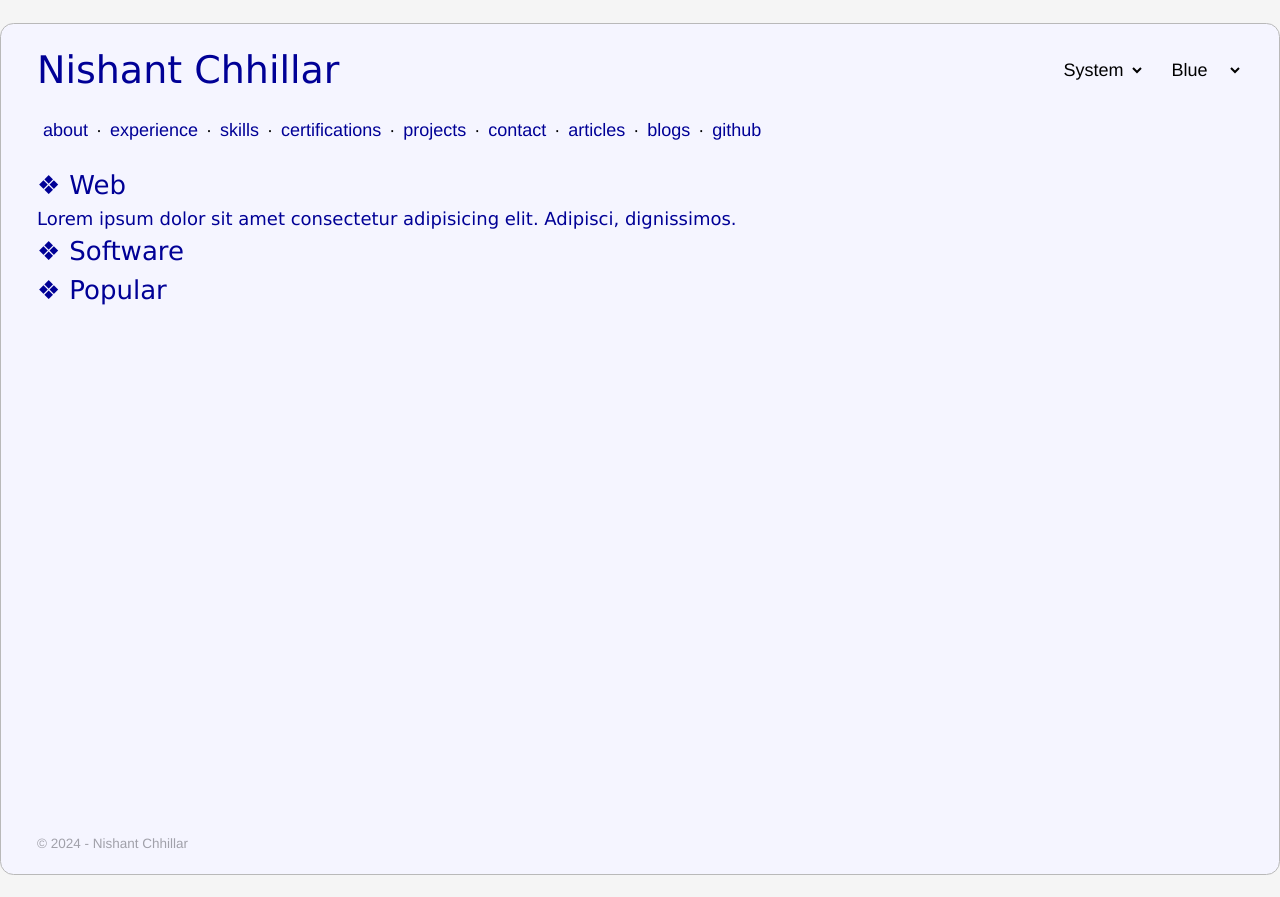
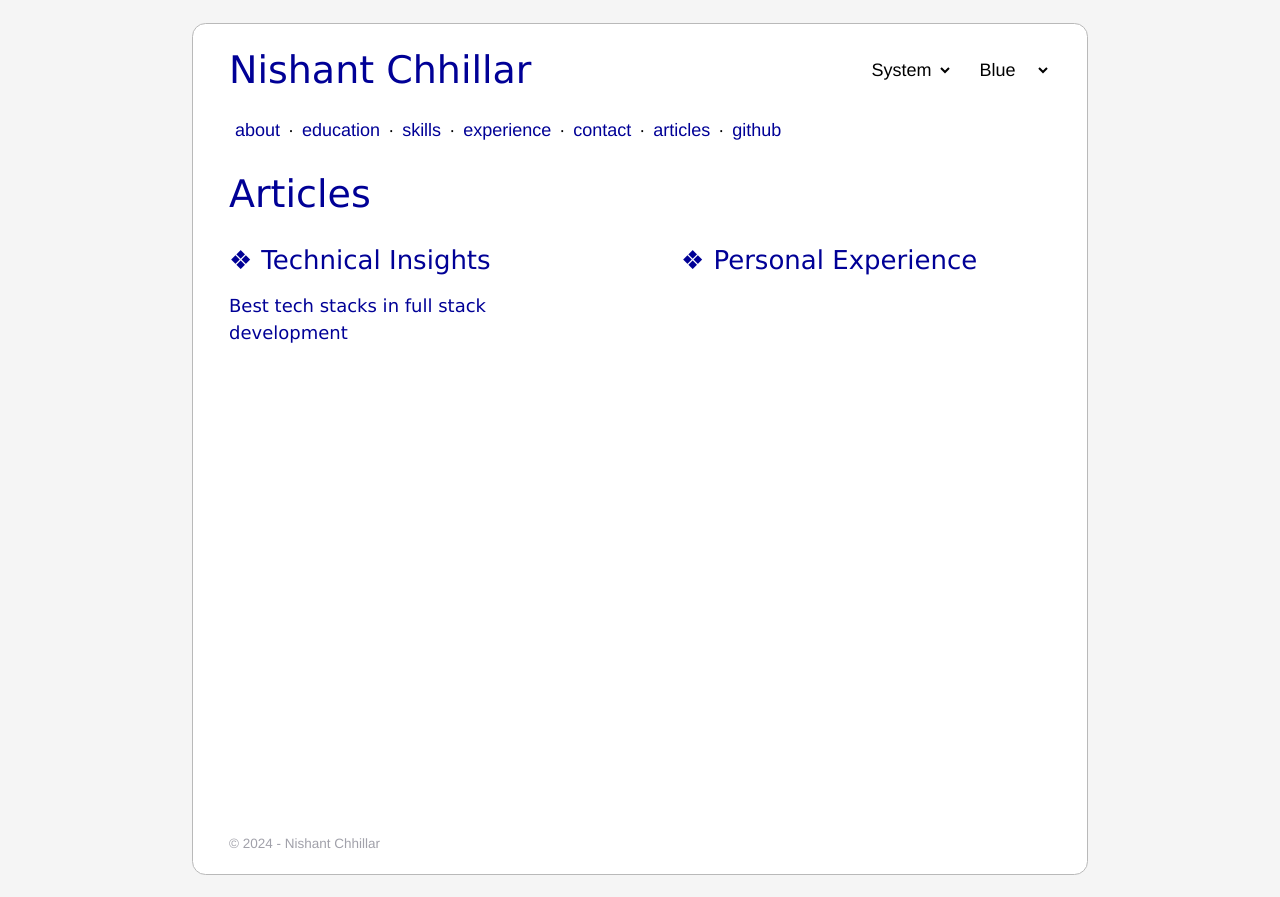
Before and after one commit to nchhillar2004/portfolio, a React (Vite) app: page /articles in a window 1280 px wide. Built offline with nearby package versions, Linux system fonts and the light colour scheme.

Commit message:
articles

```diff
--- a/src/App.tsx
+++ b/src/App.tsx
@@ -3,7 +3,7 @@ import ThemeSwitch from "./ThemeSwitch";
 import { Route, Routes, Link } from "react-router-dom";
 import HomeRoute from "./routes/HomeRoute";
 import ArticlesRoute from "./routes/ArticlesRoute";
-import BlogsRoute from "./routes/BlogsRoute";
+import ArticleId from "./routes/ArticleId";
 
 export default function App() {
     const localTheme = localStorage.getItem("themeColor");
@@ -48,29 +48,24 @@ export default function App() {
                     <nav>
                         <ul className="flex flex-wrap">
                             <li>
-                                <Link to="/#about">about</Link>
+                                <a href="/#about">about</a>
                             </li>
                             <div className="dot">&middot;</div>
                             <li>
-                                <Link to="/#experience">experience</Link>
+                                <a href="/#education">education</a>
                             </li>
                             <div className="dot">&middot;</div>
                             <li>
-                                <Link to="/#skills">skills</Link>
+                                <a href="/#skills">skills</a>
+                            </li>
+
+                            <div className="dot">&middot;</div>
+                            <li>
+                                <a href="/#experience">experience</a>
                             </li>
                             <div className="dot">&middot;</div>
                             <li>
-                                <Link to="/#certifications">
-                                    certifications
-                                </Link>
-                            </li>
-                            <div className="dot">&middot;</div>
-                            <li>
-                                <Link to="/#projects">projects</Link>
-                            </li>
-                            <div className="dot">&middot;</div>
-                            <li>
-                                <Link to="/#contact">contact</Link>
+                                <a href="/#contact">contact</a>
                             </li>
                             <div className="dot">&middot;</div>
                             <li>
@@ -78,11 +73,10 @@ export default function App() {
                             </li>
                             <div className="dot">&middot;</div>
                             <li>
-                                <Link to="/blogs">blogs</Link>
-                            </li>
-                            <div className="dot">&middot;</div>
-                            <li>
-                                <Link to="https://github.com/nchhillar2004/">
+                                <Link
+                                    to="https://github.com/nchhillar2004/"
+                                    target="_blank"
+                                >
                                     github
                                 </Link>
                             </li>
@@ -93,7 +87,10 @@ export default function App() {
                     <Routes>
                         <Route path="/" element={<HomeRoute />} />
                         <Route path="/articles" element={<ArticlesRoute />} />
-                        <Route path="/blogs" element={<BlogsRoute />} />
+                        <Route
+                            path="article/:articleId"
+                            element={<ArticleId />}
+                        />
                     </Routes>
                 </main>
                 <footer className="mt-5">
--- /dev/null
+++ b/src/data/articles.ts
@@ -0,0 +1,30 @@
+export const articles = {
+    insights: [
+        {
+            id: 1,
+            title: "Best tech stacks in full stack development",
+            content: "",
+            date: "",
+        },
+        {
+            id: 2,
+            title: "",
+            content: "",
+            date: "",
+        },
+    ],
+    experiences: [
+        {
+            id: 3,
+            title: "",
+            content: "",
+            date: "",
+        },
+        {
+            id: 4,
+            title: "",
+            content: "",
+            date: "",
+        },
+    ],
+};
--- a/src/index.css
+++ b/src/index.css
@@ -9,7 +9,7 @@
     .blue {
         --secondary-color: rgb(0, 0, 150);
         --hover-bg: rgb(200, 200, 255);
-        --container-bg: rgb(245, 245, 255);
+        --container-bg: rgb(255, 255, 255);
     }
     .red {
         --secondary-color: rgb(150, 0, 0);
@@ -31,7 +31,7 @@
     .blue {
         --secondary-color: rgb(100, 100, 255);
         --hover-bg: rgb(0, 0, 60);
-        --container-bg: rgb(0, 0, 5);
+        --container-bg: rgb(20, 20, 20);
     }
     .red {
         --secondary-color: rgb(255, 100, 100);
@@ -133,3 +133,43 @@ h4 > a:hover {
 .content p {
     margin-top: 12px;
 }
+
+.articles h4 > a:hover {
+    text-decoration: underline;
+}
+
+.article h4 {
+    margin-top: 12px;
+}
+
+.article p {
+    overflow: hidden;
+    display: -webkit-box;
+    -webkit-box-orient: vertical;
+    -webkit-line-clamp: 2;
+
+    font-size: 14px;
+    @screen md {
+        font-size: 15px;
+    }
+    @screen lg {
+        font-size: 16px;
+    }
+    color: grey;
+}
+
+.container{
+    width: 100%;
+    @screen md{
+        width: 80%;
+    }
+    @screen lg{
+        width: 80%;
+    }
+    @screen xl{
+        width: 70%;
+    }
+    @screen 2xl{
+        width: 60%;
+    }
+}
--- /dev/null
+++ b/src/routes/ArticleId.tsx
@@ -0,0 +1,17 @@
+import { useParams } from "react-router-dom";
+import { getArticleById } from "../utils/getArticleById";
+
+export default function ArticleId() {
+    let params = useParams();
+    const article = getArticleById(params.articleId);
+
+    return (
+        <div>
+            <h2>{article?.title}</h2>
+            <p>{article?.content}</p>
+            <small className="text-zinc-400 leading-none dark:text-zinc-600 text-xs">
+                Last updated: {article?.date}
+            </small>
+        </div>
+    );
+}
--- a/src/routes/ArticlesRoute.tsx
+++ b/src/routes/ArticlesRoute.tsx
@@ -1,11 +1,43 @@
+import { articles } from "../data/articles";
+
 export default function ArticlesRoute() {
     return (
         <div>
-            <h2><span className="mr-2 select-none">&#x2756;</span>Web</h2>
-            <h4><a href="/">Lorem ipsum dolor sit amet consectetur adipisicing elit. Adipisci, dignissimos.</a></h4>
-            <h2><span className="mr-2 select-none">&#x2756;</span>Software</h2>
-
-            <h2><span className="mr-2 select-none">&#x2756;</span>Popular</h2>
+            <h1>Articles</h1>
+            <div className="flex">
+                <div className="articles mt-4 w-full">
+                    <div className="flex justify-between lg:flex-row flex-col">
+                        <div className="lg:w-[45%]">
+                            <h2>
+                                <span className="mr-2 select-none">
+                                    &#x2756;
+                                </span>
+                                Technical Insights
+                            </h2>
+                            {articles.insights.map((article) => (
+                                <div className="article" key={article.id}>
+                                    <h4><a href={`article/${article.id}`}>{article.title}</a></h4>
+                                    <p>{article.content}</p>
+                                </div>
+                            ))}
+                        </div>
+                        <div className="lg:w-[45%]">
+                            <h2>
+                                <span className="mr-2 select-none">
+                                    &#x2756;
+                                </span>
+                                Personal Experience
+                            </h2>
+                            {articles.experiences.map((article) => (
+                                <div className="article" key={article.id}>
+                                    <h4>{article.title}</h4>
+                                    <p>{article.content}</p>
+                                </div>
+                            ))}
+                        </div>
+                    </div>
+                </div>
+            </div>
         </div>
     );
 }
--- a/src/routes/BlogsRoute.tsx
+++ /dev/null
@@ -1,10 +0,0 @@
-import React from "react";
-
-export default function BlogsRoute() {
-    return (
-        <div>
-            <h2><span className="mr-2 select-none">&#x2756;</span>Blogs</h2>
-            <h4><a href=""></a></h4>
-        </div>
-    );
-}
--- a/src/routes/HomeRoute.tsx
+++ b/src/routes/HomeRoute.tsx
@@ -6,7 +6,7 @@ export default function HomeRoute() {
         <>
             <div className="flex flex-wrap space-y-5">
                 <div className="flex w-full max-lg:space-y-5 lg:flex-row flex-col justify-between">
-                    <section className="lg:w-[45%] w-full">
+                    <section className="lg:w-[45%] w-full" id="about">
                         <h2>
                             <span className="mr-2 select-none">&#x2756;</span>
                             Welcome!
@@ -40,7 +40,7 @@ export default function HomeRoute() {
                             </p>
                         </div>
                     </section>
-                    <section className="lg:w-[45%] w-full">
+                    <section className="lg:w-[45%] w-full" id="education">
                         <h2>
                             <span className="mr-2 select-none">&#x2756;</span>
                             Education
@@ -66,7 +66,7 @@ export default function HomeRoute() {
                 </div>
 
                 <div className="flex w-full max-lg:space-y-5 lg:flex-row flex-col justify-between">
-                    <section className="lg:w-[45%] w-full">
+                    <section className="lg:w-[45%] w-full" id="skills">
                         <h2>
                             <span className="mr-2 select-none">&#x2756;</span>
                             Technical Skills
@@ -105,7 +105,7 @@ export default function HomeRoute() {
                             </p>
                         </div>
                     </section>
-                    <section className="lg:w-[45%] w-full">
+                    <section className="lg:w-[45%] w-full" id="experience">
                         <h2>
                             <span className="mr-2 select-none">&#x2756;</span>
                             Experience
@@ -153,16 +153,21 @@ export default function HomeRoute() {
                 </div>
 
                 <div className="flex w-full max-lg:space-y-5 lg:flex-row flex-col justify-between">
-                    <section className="lg:w-[45%] w-full">
+                    <section className="lg:w-[45%] w-full" id="projects">
                         <h2>
                             <span className="mr-2 select-none">&#x2756;</span>
                             Projects
                         </h2>
                         <div className="content">
-                            <p></p>
+                            <p>
+                                Q & A website like StackOverflow: Next.js,
+                                TypeScript, Next-Auth, JWT, MongoDB Atlas,
+                                Shadcn/ui
+                            </p>
+                            <p>Amazon Clone: MERN stack</p>
                         </div>
                     </section>
-                    <section className="lg:w-[45%] w-full">
+                    <section className="lg:w-[45%] w-full" id="contact">
                         <h2>
                             <span className="mr-2 select-none">&#x2756;</span>
                             Contact
--- /dev/null
+++ b/src/utils/getArticleById.ts
@@ -0,0 +1,12 @@
+import { articles } from "../data/articles";
+
+export function getArticleById(id: any) {
+    let intId = parseInt(id);
+    const insight = articles.insights.find((article) => article.id === intId);
+    if (insight) return insight;
+
+    const experience = articles.experiences.find(
+        (article) => article.id === intId
+    );
+    if (experience) return experience;
+}
```
